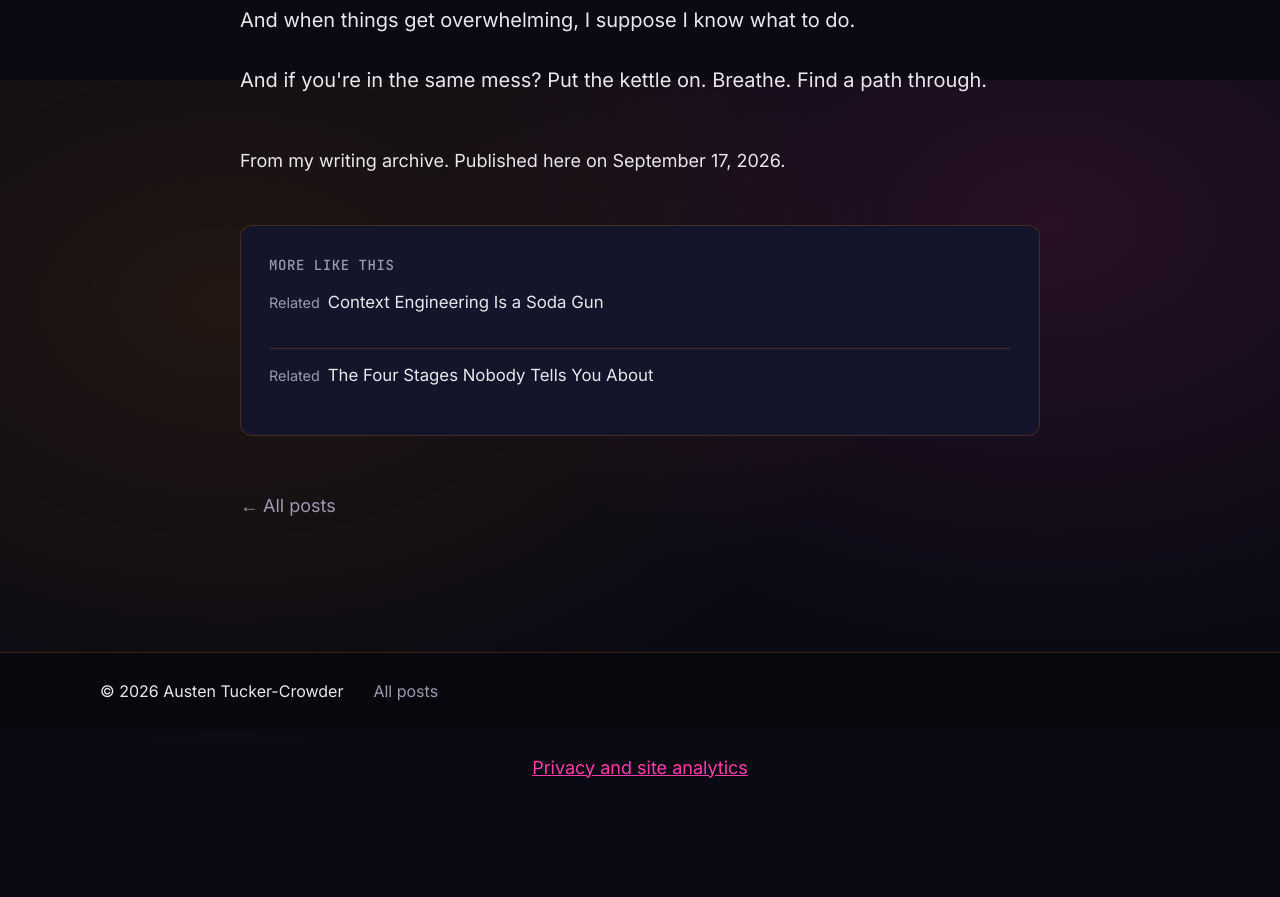
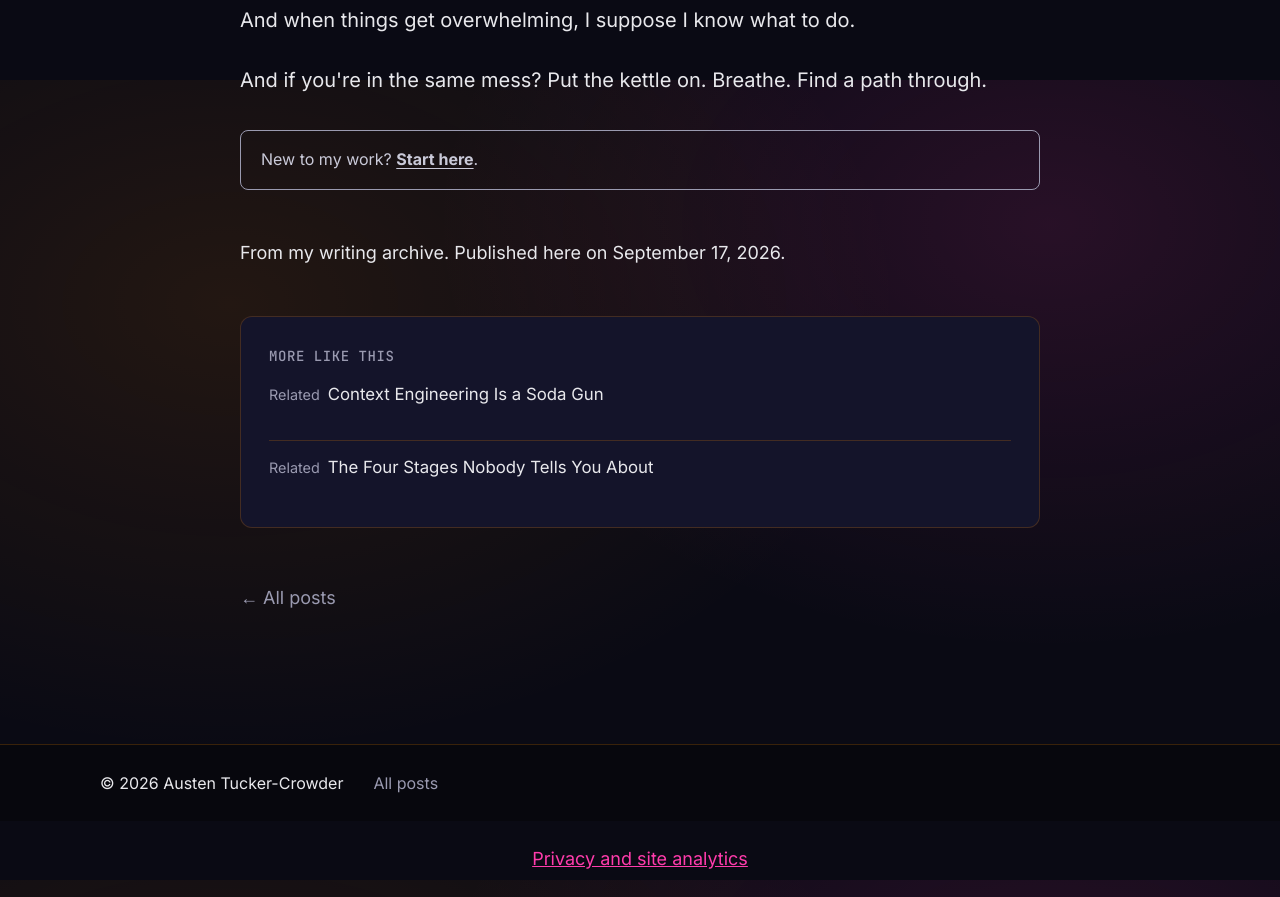
Before and after one commit to Arcadesys/work-thearcades-me, a Next.js app: page /blog/when-in-crisis-make-tea in a window 1280 px wide. Shown: the part 8720-9617 px from the top of the page. Before the commit the page ends 9525 px from the top, so only its background shows below. Built offline with nearby package versions, Linux system fonts and the light colour scheme.

Commit message:
Add start link to work articles

```diff
--- a/app/blog/[slug]/page.tsx
+++ b/app/blog/[slug]/page.tsx
@@ -48,6 +48,9 @@ export default async function PostPage({ params }: PageProps<'/blog/[slug]'>) {
       <p><a href="https://www.thearcades.me/subscribe">Choose from all email topics →</a></p>
     </div>
     {secondHalf && <div className="blog-prose"><Markdown {...markdownProps}>{secondHalf}</Markdown></div>}
+    <aside className="blog-start" aria-label="Start here">
+      <p>New to my work? <Link href="/start">Start here</Link>.</p>
+    </aside>
     {source?.url && <p className="blog-provenance">Originally published on <a href={source.url}>The Arcades</a> on {displayDate(post.publishDate)}.</p>}
     {source?.kind === 'archive' && <p className="blog-provenance">From my writing archive. Published here on {displayDate(post.publishDate)}.</p>}
     <RelatedReading items={related} />
--- a/app/globals.css
+++ b/app/globals.css
@@ -2009,6 +2009,9 @@ main [id] { scroll-margin-top: 16px; }
 .blog-prose pre { overflow: auto; }
 .blog-related { margin: 2rem 0; padding: 1.25rem; background: var(--surface); border: 1px solid var(--text-muted); border-radius: 8px; line-height: 1.65; }
 .blog-provenance { margin: 3rem 0 1.5rem; line-height: 1.7; }
+.blog-start { margin: 2.5rem 0 1rem; padding: 1rem 1.25rem; border: 1px solid var(--text-muted); border-radius: 8px; color: var(--text); font-size: 1rem; line-height: 1.65; }
+.blog-start p { margin: 0; }
+.blog-start a { color: inherit; font-weight: 700; text-decoration: underline; text-underline-offset: .2em; }
 .blog-page .back-link { display: inline-flex; align-items: center; min-height: 44px; font-size: 1.125rem; }
 
 .blog-tag-browser { margin: 1.5rem 0; }
```
